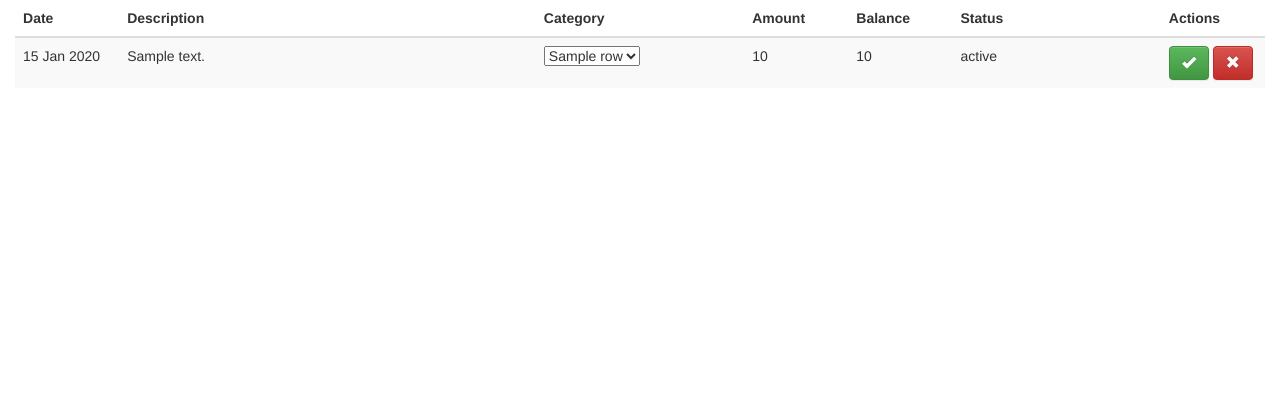
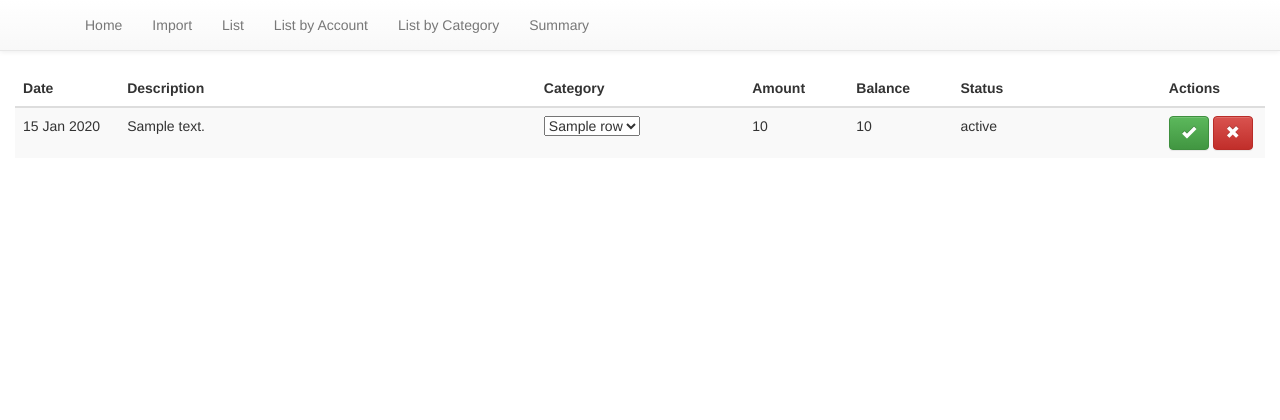
Before and after one commit to betweenbrain/Node-Bookkeeping, a Node project: template views/list.handlebars in a window 1280 px wide. Shown: the top 420 px of the page. Run offline with Node 20 templates, Linux system fonts and the light colour scheme; the template is opened without the code that fills it: most values are stand-ins (such as "Sample title", 1, 10 or a date in 2020); some libraries are stand-ins or nearby versions.

Commit message:
Catching up on misc uncommitted changes

```diff
--- a/config.json
+++ b/config.json
@@ -2,7 +2,7 @@
   "mysql": {
     "bigNumberStrings": true,
     "dateStrings": true,
-    "database": "node_bookkeeping",
+    "database": "node-bookkeeping",
     "debug": false,
     "host": "localhost",
     "password": "",
--- /dev/null
+++ b/public/css/custom.css
@@ -0,0 +1,4 @@
+body {
+    padding-top: 70px;
+    padding-bottom: 70px;
+}
--- a/views/layouts/main.handlebars
+++ b/views/layouts/main.handlebars
@@ -1,16 +1,44 @@
 <!DOCTYPE html>
 <html lang="en">
+
 <head>
     <!-- Bootstrap core CSS -->
     <link href="/css/bootstrap.min.css" rel="stylesheet">
     <!-- Bootstrap theme -->
     <link href="/css/bootstrap-theme.min.css" rel="stylesheet">
+    <link href="/css/custom.css" rel="stylesheet">
     <meta charset="UTF-8">
     <title>Node Bookkeeping</title>
 </head>
+
 <body>
-<div class="container-fluid theme-showcase" role="main">
-{{{body}}}
-</div>
+    <div class="container-fluid theme-showcase" role="main">
+        <nav class="navbar navbar-default navbar-fixed-top">
+            <div class="container">
+                <ul class="nav navbar-nav">
+                    <li>
+                        <a href="/">Home</a>
+                    </li>
+                    <li>
+                        <a href="/import">Import</a>
+                    </li>
+                    <li>
+                        <a href="/list">List</a>
+                    </li>
+                    <li>
+                        <a href="/list/account/">List by Account</a>
+                    </li>
+                    <li>
+                        <a href="/list/category/">List by Category</a>
+                    </li>
+                    <li>
+                        <a href="/summary">Summary</a>
+                    </li>
+                </ul>
+            </div>
+        </nav>
+        {{{body}}}
+    </div>
 </body>
+
 </html>
```
Also changed, not shown: models/listModel.js (+7 -6 lines), 1 other file.
